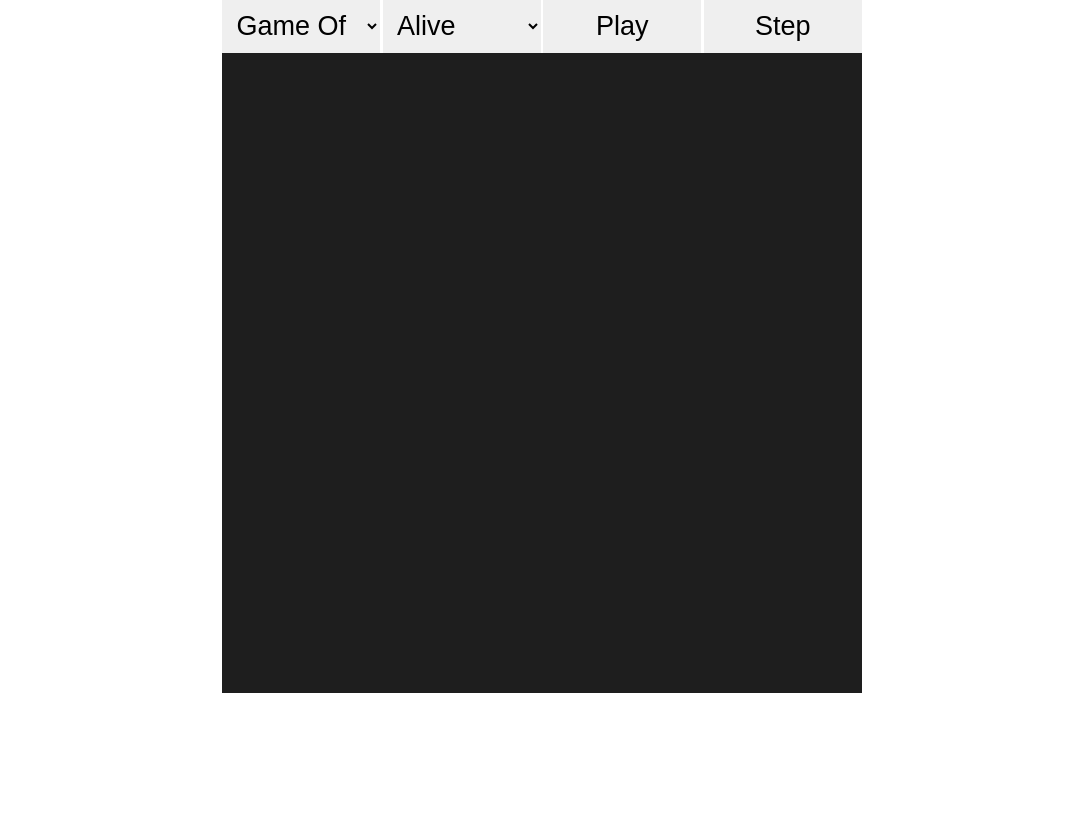
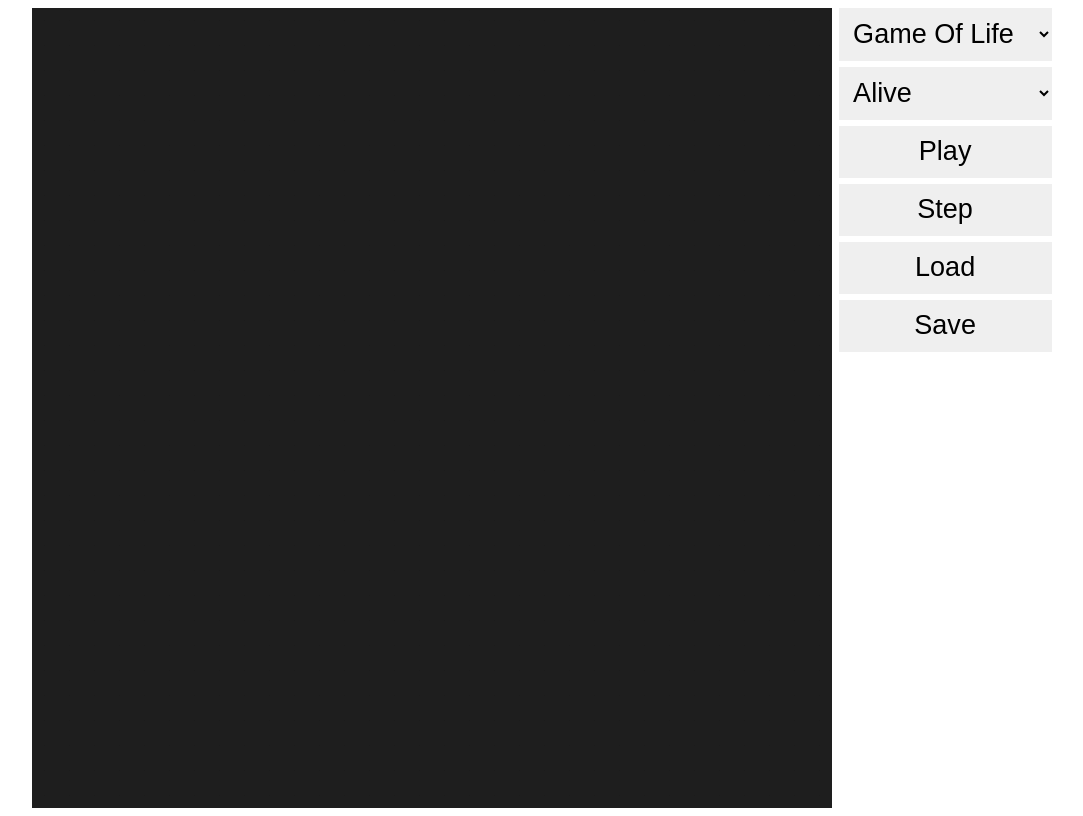
Before and after one commit to shoumodip/talos, a plain HTML site: page index.html in a window 1280 px wide. Shown: the whole page, without its empty margins (98-1181 px from the left). Drawn offline with Linux system fonts and the light colour scheme.

Commit message:
Load and save from filesystem

```diff
--- a/index.html
+++ b/index.html
@@ -5,14 +5,18 @@
         <link rel="stylesheet" href="style.css"/>
     </head>
     <body>
+        <section>
+            <canvas id="app" width="800" height="800"></canvas>
             <header>
                 <select id="list"></select>
                 <select id="colors"></select>
                 <button id="play">Play</button>
                 <button id="step">Step</button>
+                <button id="load">Load</button>
+                <button id="save">Save</button>
             </header>
+        </section>
 
-        <canvas id="app" width="640" height="640"></canvas>
         <script src="script.js"></script>
     </body>
 </html>
--- a/script.js
+++ b/script.js
@@ -124,9 +124,9 @@ window.onload = () => {
 
     const colors = document.getElementById("colors")
 
-    colors.addEventListener("change", () => {
+    colors.onchange = () => {
         color = Number(colors.value)
-    })
+    }
 
     const list = document.getElementById("list")
 
@@ -142,9 +142,9 @@ window.onload = () => {
         color = 1
     }
 
-    list.addEventListener("change", () => {
+    list.onchange = () => {
         changeAutomaton(Number(list.value))
-    })
+    }
 
     changeAutomaton(0)
 
@@ -158,10 +158,20 @@ window.onload = () => {
     let board = Array(ROWS).fill(0).map(() => Array(COLS).fill(0))
     let buffer = Array(ROWS).fill(0).map(() => Array(COLS).fill(0))
 
+    document.getElementById("save").onclick = () => {
+        const data = board.map((row) => row.join("x")).join("y")
+        const path = automaton.name.replaceAll(" ", "-").toLowerCase()
+
+        const link = document.createElement("a")
+        link.setAttribute("href", "data:text/plain;charset=utf-8," + data)
+        link.setAttribute("download", "automaton-" + path)
+        link.click()
+    }
+
     const app = document.getElementById("app")
     const ctx = app.getContext("2d")
 
-    app.addEventListener("click", (event) => {
+    app.onclick = (event) => {
         const WIDTH = ctx.canvas.width / COLS
         const HEIGHT = ctx.canvas.height / ROWS
 
@@ -170,13 +180,28 @@ window.onload = () => {
 
         board[row][col] = color
         render(ctx, board, automaton.colors)
-    })
+    }
+
+    document.getElementById("load").onclick = () => {
+        const file = document.createElement("input")
+        file.type = "file"
+        file.onchange = () => {
+            const reader = new FileReader();
+            reader.readAsText(file.files[0], "UTF-8");
+            reader.onload = () => {
+                board = reader.result.split("y").map((row) => row.split("x"))
+                render(ctx, board, automaton.colors)
+            }
+        }
+
+        file.click()
+    }
 
     let playing = false
 
     const play = document.getElementById("play")
 
-    play.addEventListener("click", () => {
+    play.onclick = () => {
         if (playing) {
             play.innerText = "Play"
             playing = false
@@ -184,14 +209,14 @@ window.onload = () => {
             play.innerText = "Pause"
             playing = true
         }
-    })
+    }
 
     function step() {
         [board, buffer] = update(board, buffer, automaton)
         render(ctx, board, automaton.colors)
     }
 
-    document.getElementById("step").addEventListener("click", step)
+    document.getElementById("step").onclick = step
 
     setInterval(() => {
         if (playing) {
--- a/style.css
+++ b/style.css
@@ -2,13 +2,19 @@
   font-size: 1.3rem;
 }
 
-body {
-  width: 640px;
-  margin: auto;
+html {
+    margin: auto;
+    display: table;
 }
 
 header {
-  gap: 0.1rem;
+  gap: 0.3rem;
+  display: flex;
+  flex-direction: column;
+}
+
+section {
+  gap: 0.3rem;
   display: flex;
 }
 
```
Lines whose indentation alone changed are shown as unchanged.
